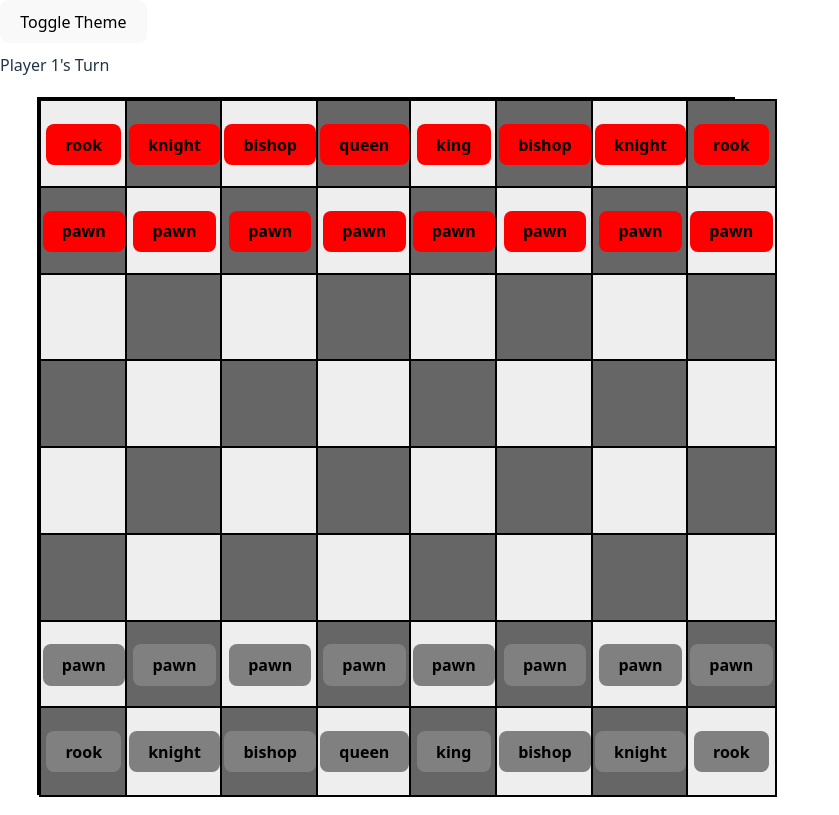
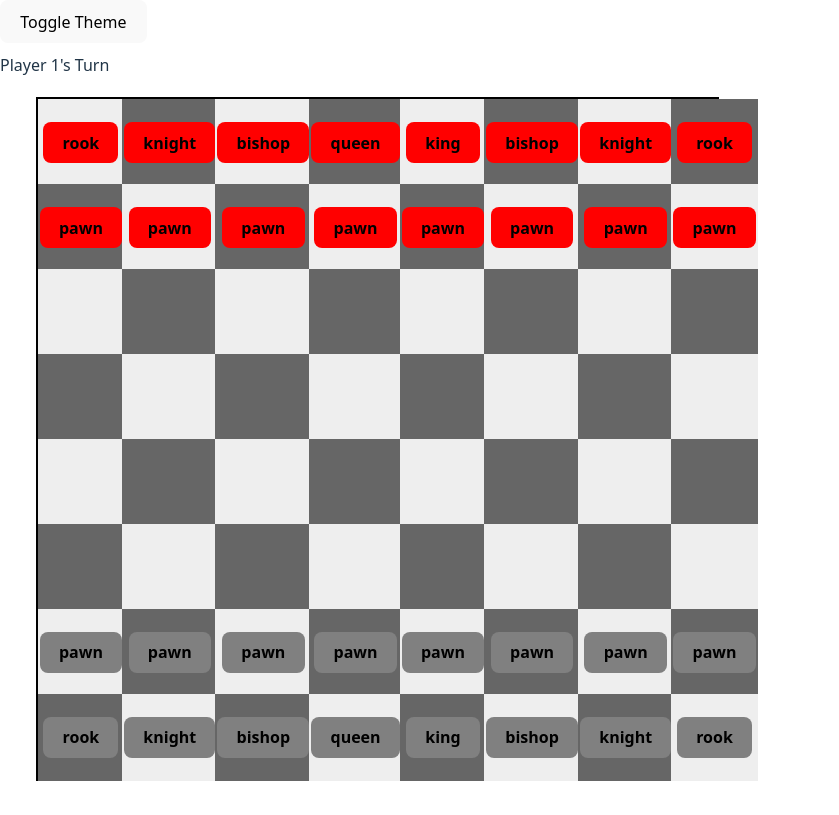
Before and after one commit to ComputerVirusWannabe/chessts, a React (Vite) app: page / in a window 1280 px wide. Shown: the whole page, without its empty margins (0-839 px from the left). Built offline with nearby package versions, Linux system fonts and the light colour scheme.

Commit message:
added animations, code cleanup

```diff
--- a/src/Board.css
+++ b/src/Board.css
@@ -23,3 +23,20 @@
   .square.highlighted {
     border: 3px solid yellow;
   }
+
+  @keyframes pulseRed {
+    0% {
+      box-shadow: 0 0 20px rgba(255, 0, 0, 0.5);
+    }
+    50% {
+      box-shadow: 0 0 50px rgba(255, 0, 0, 0.8);
+    }
+    100% {
+      box-shadow: 0 0 20px rgba(255, 0, 0, 0.5);
+    }
+  }
+
+  .king-in-check {
+    animation: pulseRed 0.5s infinite;
+    border: 2px solid red; /* optional, makes it even more obvious */
+  }
--- a/src/Piece.tsx
+++ b/src/Piece.tsx
@@ -50,7 +50,7 @@ const Piece: React.FC<PiecePropsType> = (props) => {
       boardSquares
     );
 
-    // 2. Special handling for king safety (prevent illegal moves into check)
+    // Special handling for king safety (prevent illegal moves into check)
     let legalMoves: number[];
     if (pieceName === 'king') {
       legalMoves = pseudoMoves.filter(
@@ -82,8 +82,6 @@ const Piece: React.FC<PiecePropsType> = (props) => {
     return legalMoves;
   };
 
-
-  // Recalculate legitimate moves when relevant state changes
   useEffect(() => {
     calculateLegitimatePaths();
   }, [props.name, props.location, props.player, Piece, boardSquares, hasMoved]);
--- a/src/Square.tsx
+++ b/src/Square.tsx
@@ -35,20 +35,10 @@ type SquarePropsType = {
     : darkSquareColor;
   */
     let backgroundColor: string;
-
-    if (isHighlighted) {
-      backgroundColor = 'yellow';
-    } else if (isLightSquare) {
-      backgroundColor = lightSquareColor;
-    } else {
-      backgroundColor = darkSquareColor;
-    }
-
-
-    let border: string = '2px solid black';
+    const border = isHighlighted ? '2px solid black' : '1px solid transparent';
 
     if (isKingInCheckHere) {
-      backgroundColor = 'rgba(255, 0, 0, 0.3)'; // Light red background for check
+      backgroundColor = 'lightgreen'; // King in check highlight
     } else if (isHighlighted) {
       backgroundColor = 'yellow';
     } else if (isLightSquare) {
@@ -69,9 +59,13 @@ type SquarePropsType = {
       border,
     };
 
+    const kingPulse = isKingInCheckHere ? 'king-in-check' : '';
+
 
     return (
-        <div style={styles} onClick={() => handleSquareClick(index)}
+        <div style={styles}
+            className={kingPulse}
+            onClick={() => handleSquareClick(index)}
         >
             {id && (
                 <Piece
--- a/src/moveGenerators.ts
+++ b/src/moveGenerators.ts
@@ -7,30 +7,40 @@ export const generateSlidingMoves = (
   squares: { piece: PieceType | null }[]
 ): number[] => {
   const moves: number[] = [];
+  const row = Math.floor(pos / 8);
+  const col = pos % 8;
+
   for (const dir of directions) {
     let target = pos + dir;
+
     while (target >= 0 && target < 64) {
-      const tr = Math.floor(target / 8);
-      const tc = target % 8;
-      const pr = Math.floor((target - dir) / 8);
-      const pc = (target - dir) % 8;
+      const targetRow = Math.floor(target / 8);
+      const targetCol = target % 8;
 
-      // break if wrapped to a new row incorrectly
-      if (Math.abs(tr - pr) > 1 || Math.abs(tc - pc) > 1) break;
+      // Check for wrapping: horizontal moves must stay on same row
+      if (dir === -1 || dir === 1) {
+        if (targetRow !== row) break;
+      }
+      // Diagonal moves: row/col step must match direction
+      if (Math.abs(dir) === 7 || Math.abs(dir) === 9) {
+        if (Math.abs(targetRow - row) !== Math.abs(targetCol - col)) break;
+      }
 
       const targetPiece = squares[target]?.piece;
       if (!targetPiece) {
         moves.push(target);
       } else {
         if (targetPiece.player !== player) moves.push(target);
-        break;
+        break; // stop at first piece
       }
 
       target += dir;
     }
   }
+
   return moves;
 };
+
 
 export const generatePseudoLegalMoves = (
   piece: PieceType,
```
